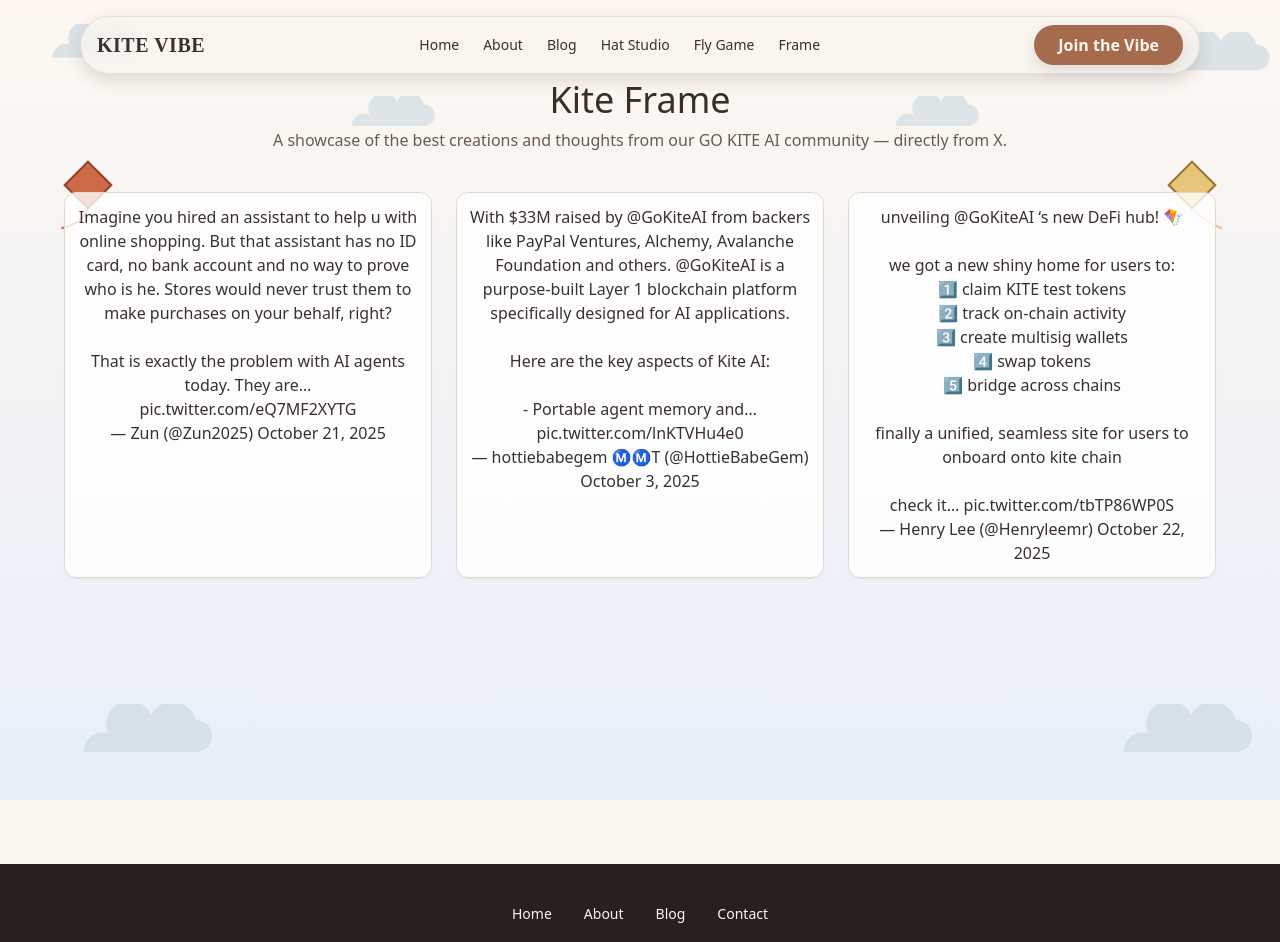
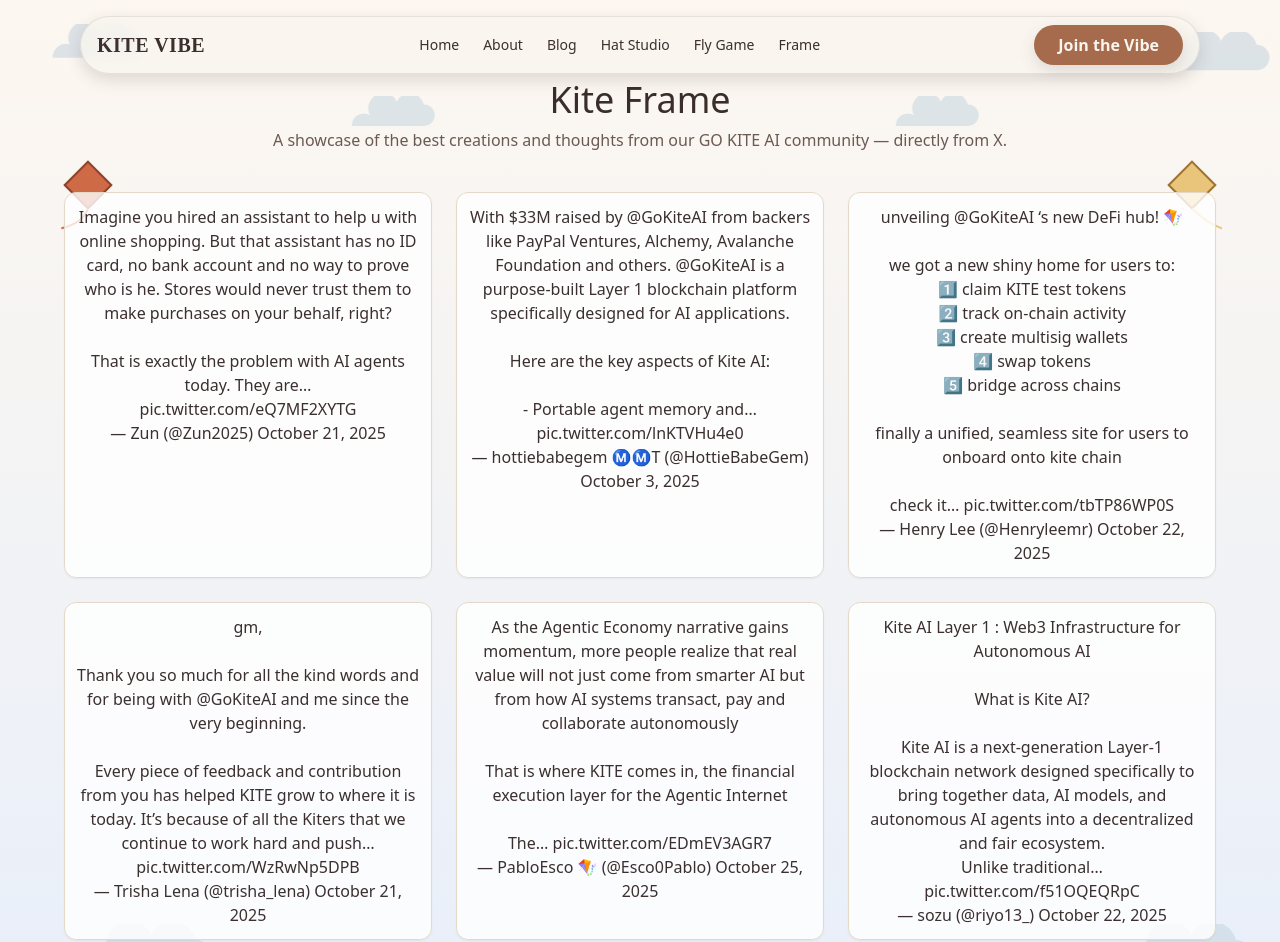
Before and after one commit to apdsdotcom-gif/kitevibe, a Next.js app: page /frame in a window 1280 px wide. Shown: the top 942 px of the page. Built offline with nearby package versions, Linux system fonts and the light colour scheme.

Commit message:
Update page.tsx

```diff
--- a/app/frame/page.tsx
+++ b/app/frame/page.tsx
@@ -5,9 +5,9 @@
     `<blockquote class="twitter-tweet"><p lang="en" dir="ltr">Imagine you hired an assistant to help u with online shopping. But that assistant has no ID card, no bank account and no way to prove who is he. Stores would never trust them to make purchases on your behalf, right?<br><br>That is exactly the problem with AI agents today. They are… <a href="https://t.co/eQ7MF2XYTG">pic.twitter.com/eQ7MF2XYTG</a></p>&mdash; Zun (@Zun2025) <a href="https://twitter.com/Zun2025/status/1980611998904971634?ref_src=twsrc%5Etfw">October 21, 2025</a></blockquote>`,
     `<blockquote class="twitter-tweet"><p lang="en" dir="ltr">With $33M raised by <a href="https://twitter.com/GoKiteAI?ref_src=twsrc%5Etfw">@GoKiteAI</a> from backers like PayPal Ventures, Alchemy, Avalanche Foundation and others. <a href="https://twitter.com/GoKiteAI?ref_src=twsrc%5Etfw">@GoKiteAI</a> is a purpose-built Layer 1 blockchain platform specifically designed for AI applications.<br><br>Here are the key aspects of Kite AI: <br><br>- Portable agent memory and… <a href="https://t.co/lnKTVHu4e0">pic.twitter.com/lnKTVHu4e0</a></p>&mdash; hottiebabegem Ⓜ️Ⓜ️T (@HottieBabeGem) <a href="https://twitter.com/HottieBabeGem/status/1974216298113741033?ref_src=twsrc%5Etfw">October 3, 2025</a></blockquote>`,
     `<blockquote class="twitter-tweet"><p lang="en" dir="ltr">unveiling <a href="https://twitter.com/GoKiteAI?ref_src=twsrc%5Etfw">@GoKiteAI</a> ‘s new DeFi hub! 🪁<br><br>we got a new shiny home for users to: <br>1️⃣ claim KITE test tokens<br>2️⃣ track on-chain activity <br>3️⃣ create multisig wallets<br>4️⃣ swap tokens<br>5️⃣ bridge across chains<br><br>finally a unified, seamless site for users to onboard onto kite chain<br><br>check it… <a href="https://t.co/tbTP86WP0S">pic.twitter.com/tbTP86WP0S</a></p>&mdash; Henry Lee (@Henryleemr) <a href="https://twitter.com/Henryleemr/status/1980831899317854593?ref_src=twsrc%5Etfw">October 22, 2025</a></blockquote>`,
-    ``,
-    ``,
-    ``,
+    `<blockquote class="twitter-tweet"><p lang="en" dir="ltr">gm, <br><br>Thank you so much for all the kind words and for being with <a href="https://twitter.com/GoKiteAI?ref_src=twsrc%5Etfw">@GoKiteAI</a> and me since the very beginning.<br><br>Every piece of feedback and contribution from you has helped KITE grow to where it is today. It’s because of all the Kiters that we continue to work hard and push… <a href="https://t.co/WzRwNp5DPB">pic.twitter.com/WzRwNp5DPB</a></p>&mdash; Trisha Lena (@trisha_lena) <a href="https://twitter.com/trisha_lena/status/1980655251205292240?ref_src=twsrc%5Etfw">October 21, 2025</a></blockquote>`,
+    `<blockquote class="twitter-tweet"><p lang="en" dir="ltr">As the Agentic Economy narrative gains momentum, more people realize that real value will not just come from smarter AI but from how AI systems transact, pay and collaborate autonomously<br><br>That is where KITE comes in, the financial execution layer for the Agentic Internet<br><br>The… <a href="https://t.co/EDmEV3AGR7">pic.twitter.com/EDmEV3AGR7</a></p>&mdash; PabloEsco 🪁 (@Esco0Pablo) <a href="https://twitter.com/Esco0Pablo/status/1982114733080932507?ref_src=twsrc%5Etfw">October 25, 2025</a></blockquote>`,
+    `<blockquote class="twitter-tweet"><p lang="en" dir="ltr">Kite AI Layer 1 : Web3 Infrastructure for Autonomous AI<br><br>What is Kite AI?<br><br>Kite AI is a next-generation Layer-1 blockchain network designed specifically to bring together data, AI models, and autonomous AI agents into a decentralized and fair ecosystem.<br>Unlike traditional… <a href="https://t.co/f51OQEQRpC">pic.twitter.com/f51OQEQRpC</a></p>&mdash; sozu (@riyo13_) <a href="https://twitter.com/riyo13_/status/1980877982660194341?ref_src=twsrc%5Etfw">October 22, 2025</a></blockquote>`,
     ``,
     ``,
     ``,
```
